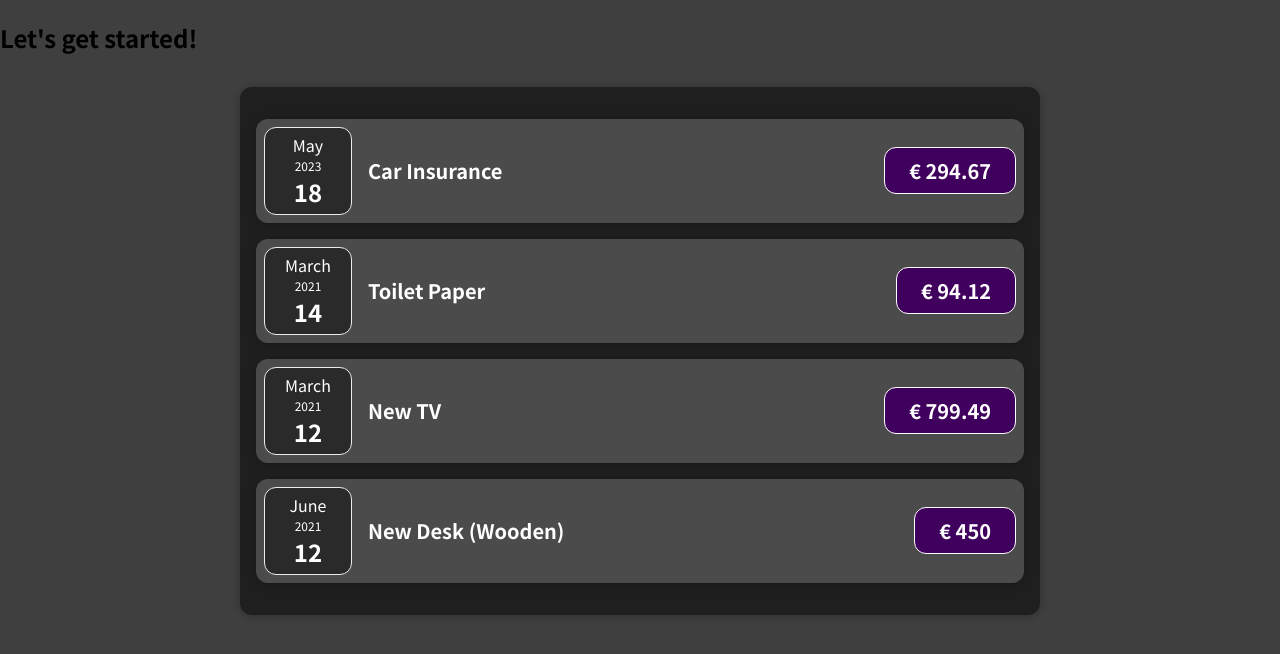
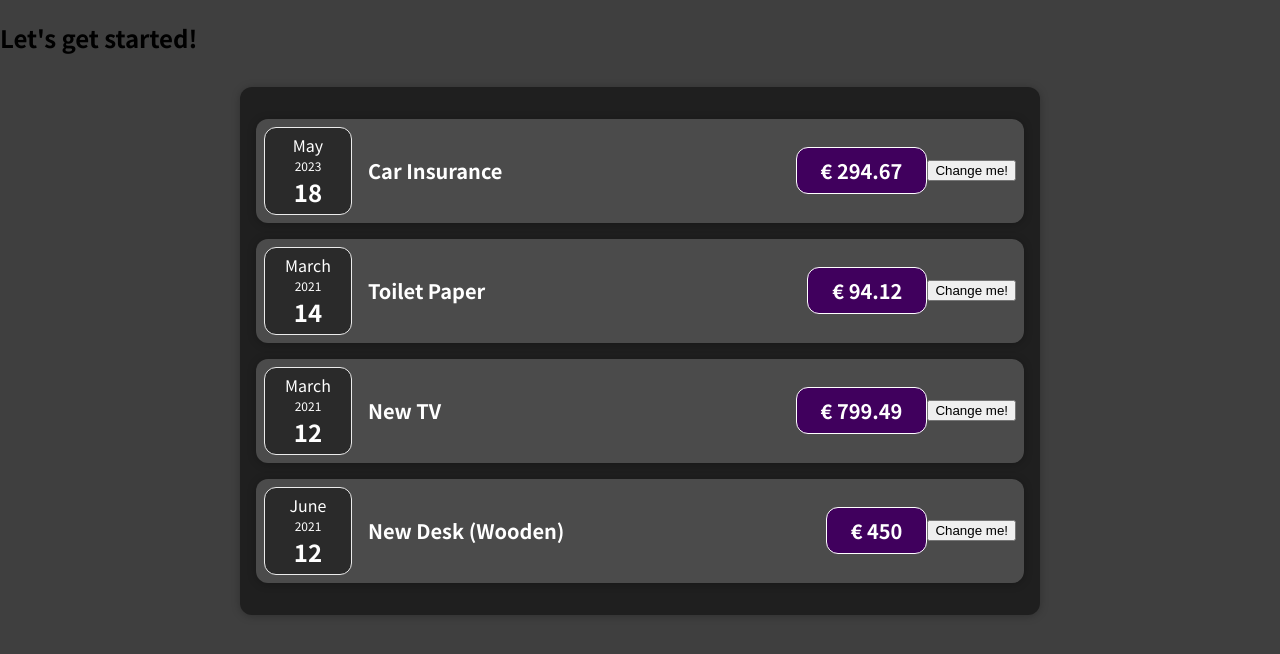
Before and after one commit to rog-silva/01-react-basics-working-with-components, a JavaScript app: page / in a window 1280 px wide. Shown: the top 654 px of the page. Built offline with nearby package versions, Linux system fonts and the light colour scheme.

Commit message:
Create click event handler for button in ExpenseItem.js

```diff
--- a/src/components/Expenses/ExpenseItem.js
+++ b/src/components/Expenses/ExpenseItem.js
@@ -1,18 +1,25 @@
 import ExpenseDate from "./ExpenseDate";
 import Card from "../UI/Card";
-import "./ExpenseItem.css"
+import "./ExpenseItem.css";
 
 const ExpenseItem = (props) => {
 
+  let title = props.title;
+
+  const clickHandler = () => {
+    title = "Updated!";
+  };
+
   return (
     <Card className="expense-item">
-      <ExpenseDate date={props.date}/>
+      <ExpenseDate date={props.date} />
       <div className="expense-item__description">
-        <h2>{props.title}</h2>
+        <h2>{title}</h2>
         <div className="expense-item__price">€ {props.amount}</div>
       </div>
+      <button onClick={clickHandler}>Change me!</button>
     </Card>
   );
-}
+};
 
 export default ExpenseItem;
```
